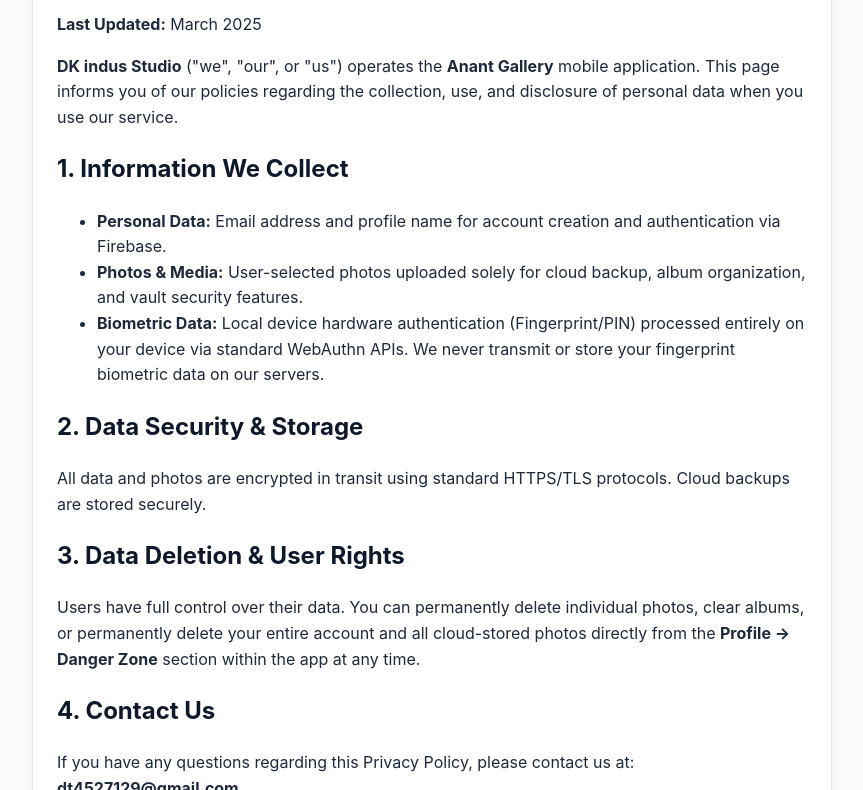
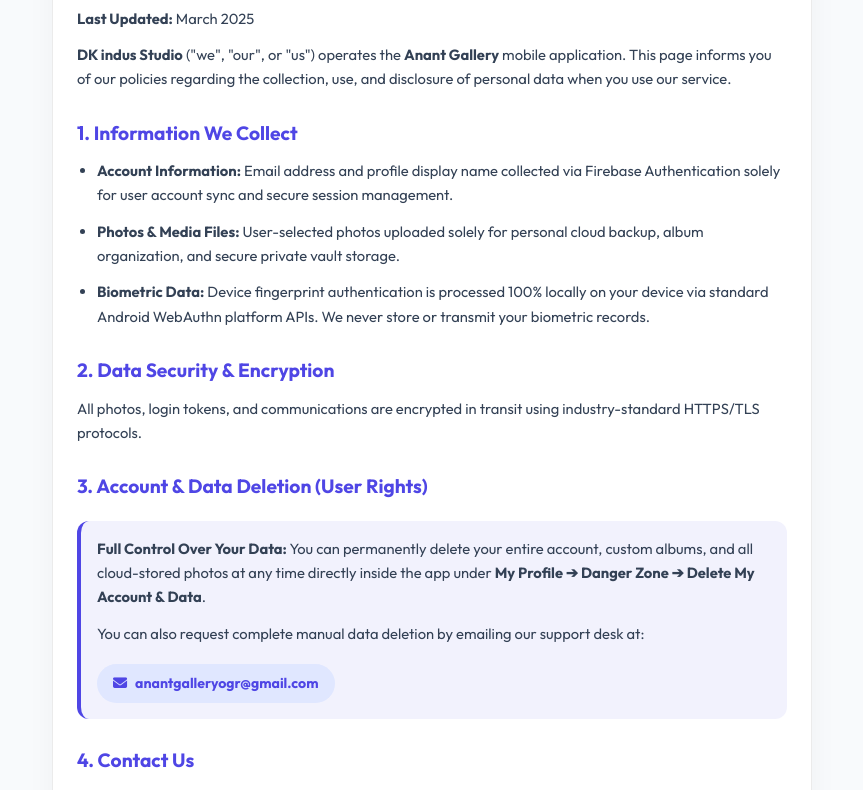
Before and after one commit to Deepak1455/Anant-gallery, a plain HTML site: page privacy.html in a window 1280 px wide. Shown: the part 131-921 px from the top of the page, without its empty margins (208-1071 px from the left). Drawn offline with Linux system fonts and the light colour scheme.

Commit message:
Update privacy.html

```diff
--- a/privacy.html
+++ b/privacy.html
@@ -4,33 +4,65 @@
     <meta charset="UTF-8">
     <meta name="viewport" content="width=device-width, initial-scale=1.0">
     <title>Privacy Policy - Anant Gallery</title>
+    <link href="https://fonts.googleapis.com/css2?family=Outfit:wght@300;400;600;700&display=swap" rel="stylesheet">
+    <link rel="stylesheet" href="https://cdnjs.cloudflare.com/ajax/libs/font-awesome/6.4.0/css/all.min.css">
     <style>
-        body { font-family: -apple-system, BlinkMacSystemFont, 'Segoe UI', Roboto, sans-serif; line-height: 1.6; padding: 24px; max-width: 800px; margin: 0 auto; color: #1e293b; background: #f8fafc; }
-        h1, h2 { color: #0f172a; }
-        .card { background: #ffffff; padding: 24px; border-radius: 16px; border: 1px solid #e2e8f0; box-shadow: 0 4px 12px rgba(0,0,0,0.03); margin-bottom: 20px; }
+        :root {
+            --bg-body: #f8fafc;
+            --bg-card: #ffffff;
+            --accent: #4f46e5;
+            --text-main: #0f172a;
+            --text-muted: #64748b;
+            --border: rgba(0, 0, 0, 0.08);
+        }
+        * { margin: 0; padding: 0; box-sizing: border-box; font-family: 'Outfit', sans-serif; }
+        body { background: var(--bg-body); color: var(--text-main); line-height: 1.65; padding: 20px 14px 50px 14px; }
+        .container { max-width: 760px; margin: 0 auto; }
+        .card { background: var(--bg-card); border: 1px solid var(--border); border-radius: 24px; padding: 32px 24px; box-shadow: 0 10px 30px rgba(0,0,0,0.04); }
+        .logo-header { display: flex; align-items: center; gap: 12px; margin-bottom: 20px; }
+        .logo-icon { width: 44px; height: 44px; border-radius: 12px; background: linear-gradient(135deg, #4f46e5 0%, #9333ea 100%); display: flex; align-items: center; justify-content: center; color: #fff; font-size: 1.4rem; }
+        h1 { font-size: 1.65rem; font-weight: 800; color: var(--text-main); }
+        h2 { font-size: 1.2rem; font-weight: 700; color: var(--accent); margin-top: 26px; margin-bottom: 10px; }
+        p, li { font-size: 0.92rem; color: #334155; margin-bottom: 12px; }
+        ul { padding-left: 20px; }
+        .alert-box { background: rgba(79, 70, 229, 0.07); border-left: 4px solid var(--accent); padding: 16px; border-radius: 12px; margin: 18px 0; }
+        .contact-pill { display: inline-flex; align-items: center; gap: 8px; background: #e0e7ff; color: var(--accent); padding: 8px 16px; border-radius: 20px; font-weight: 700; text-decoration: none; font-size: 0.88rem; margin-top: 6px; }
     </style>
 </head>
 <body>
+    <div class="container">
         <div class="card">
-        <h1>Privacy Policy for Anant Gallery</h1>
+            <div class="logo-header">
+                <div class="logo-icon"><i class="fa-solid fa-infinity"></i></div>
+                <div>
+                    <h1>Privacy Policy - Anant Gallery</h1>
+                    <p style="font-size:0.8rem; color:var(--text-muted); margin:0;">Official Policy & Data Rights</p>
+                </div>
+            </div>
             <p><strong>Last Updated:</strong> March 2025</p>
             <p><strong>DK indus Studio</strong> ("we", "our", or "us") operates the <strong>Anant Gallery</strong> mobile application. This page informs you of our policies regarding the collection, use, and disclosure of personal data when you use our service.</p>
 
             <h2>1. Information We Collect</h2>
             <ul>
-            <li><strong>Personal Data:</strong> Email address and profile name for account creation and authentication via Firebase.</li>
-            <li><strong>Photos & Media:</strong> User-selected photos uploaded solely for cloud backup, album organization, and vault security features.</li>
-            <li><strong>Biometric Data:</strong> Local device hardware authentication (Fingerprint/PIN) processed entirely on your device via standard WebAuthn APIs. We never transmit or store your fingerprint biometric data on our servers.</li>
+                <li><strong>Account Information:</strong> Email address and profile display name collected via Firebase Authentication solely for user account sync and secure session management.</li>
+                <li><strong>Photos & Media Files:</strong> User-selected photos uploaded solely for personal cloud backup, album organization, and secure private vault storage.</li>
+                <li><strong>Biometric Data:</strong> Device fingerprint authentication is processed 100% locally on your device via standard Android WebAuthn platform APIs. We never store or transmit your biometric records.</li>
             </ul>
 
-        <h2>2. Data Security & Storage</h2>
-        <p>All data and photos are encrypted in transit using standard HTTPS/TLS protocols. Cloud backups are stored securely.</p>
+            <h2>2. Data Security & Encryption</h2>
+            <p>All photos, login tokens, and communications are encrypted in transit using industry-standard HTTPS/TLS protocols.</p>
 
-        <h2>3. Data Deletion & User Rights</h2>
-        <p>Users have full control over their data. You can permanently delete individual photos, clear albums, or permanently delete your entire account and all cloud-stored photos directly from the <strong>Profile -> Danger Zone</strong> section within the app at any time.</p>
+            <h2 id="deletion">3. Account & Data Deletion (User Rights)</h2>
+            <div class="alert-box">
+                <p><strong>Full Control Over Your Data:</strong> You can permanently delete your entire account, custom albums, and all cloud-stored photos at any time directly inside the app under <strong>My Profile ➔ Danger Zone ➔ Delete My Account & Data</strong>.</p>
+                <p>You can also request complete manual data deletion by emailing our support desk at:</p>
+                <a href="mailto:anantgalleryogr@gmail.com" class="contact-pill"><i class="fa-solid fa-envelope"></i> anantgalleryogr@gmail.com</a>
+            </div>
 
             <h2>4. Contact Us</h2>
-        <p>If you have any questions regarding this Privacy Policy, please contact us at: <strong>dt4527129@gmail.com</strong></p>
+            <p>If you have any questions, feedback, or privacy requests, please contact us at:</p>
+            <a href="mailto:anantgalleryogr@gmail.com" class="contact-pill"><i class="fa-solid fa-envelope"></i> anantgalleryogr@gmail.com</a>
+        </div>
     </div>
 </body>
 </html>
```
Lines whose indentation alone changed are shown as unchanged.
